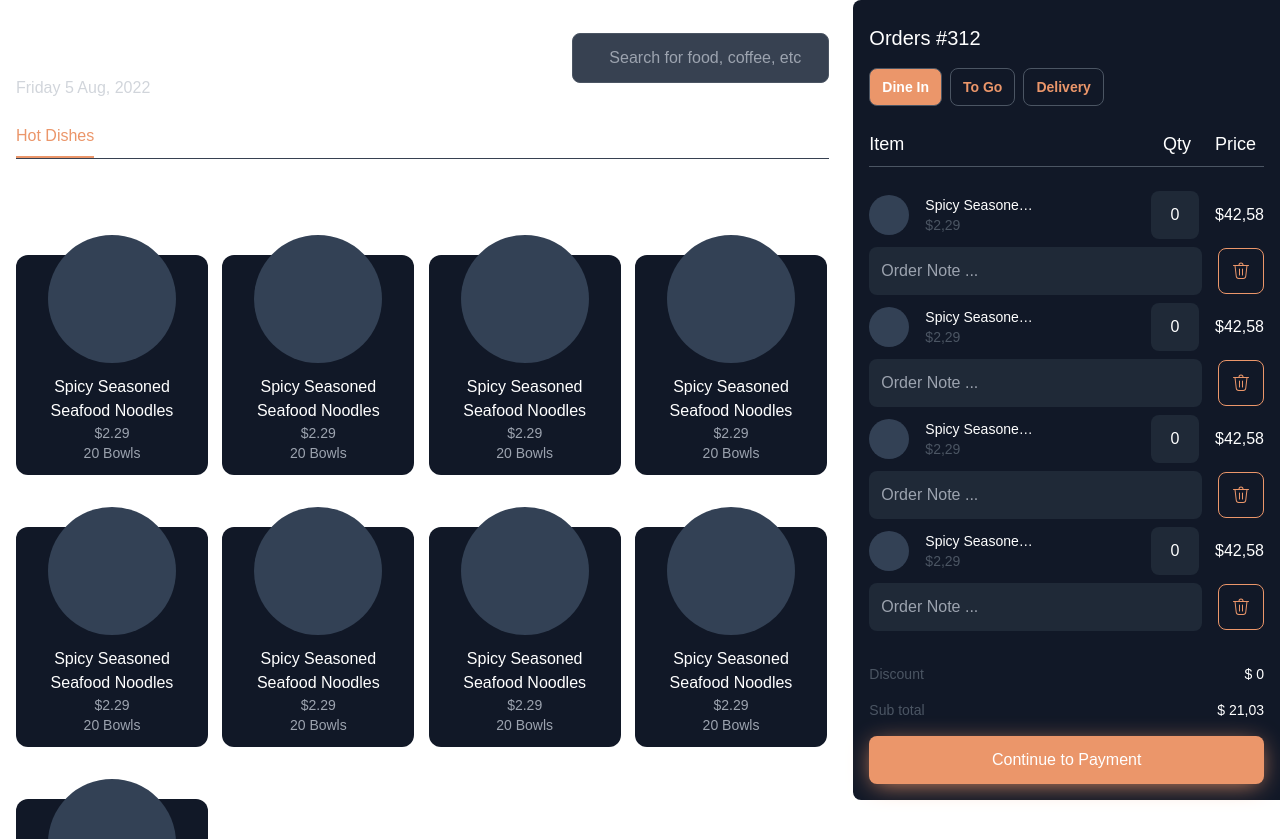
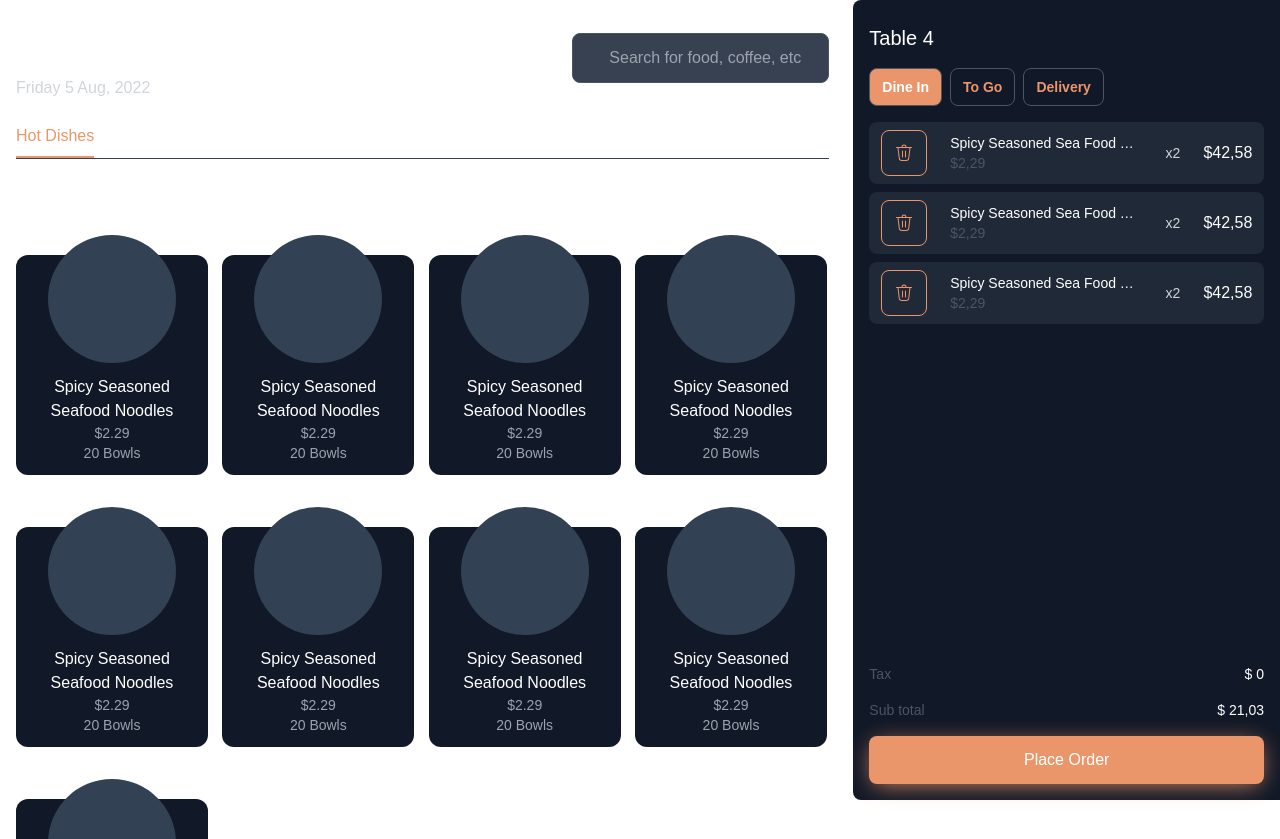
Before and after one commit to dantehduran/restaurant-pos, a Nuxt app: page / in a window 1280 px wide. Shown: the top 839 px of the page. Built offline with nearby package versions, Linux system fonts and the light colour scheme; some icons are missing.

Commit message:
redesign cart

```diff
--- a/components/Home/Cart.vue
+++ b/components/Home/Cart.vue
@@ -1,8 +1,8 @@
 <template>
 	<div class="sticky bg-gray-900 rounded-l-lg top-0 min-h-screen">
-		<div class="flex flex-col gap-y-4 px-4 justify-between max-h-screen">
+		<div class="flex flex-col gap-y-4 px-4 max-h-screen min-h-screen">
 			<div class="bg-gray-900 flex flex-col gap-y-4 pt-6">
-				<h3 class="text-white text-xl">Orders #312</h3>
+				<h3 class="text-white text-xl">Table 4</h3>
 				<div class="flex gap-x-2">
 					<button
 						@click="active = option"
@@ -17,24 +17,21 @@
 						{{ option }}
 					</button>
 				</div>
-				<div class="flex gap-x-4 py-2 mb-2 border-b border-gray-600">
-					<span class="flex-1 text-lg text-white">Item</span>
-					<span class="text-lg text-white">Qty</span>
-					<span class="text-lg text-white px-2">Price</span>
-				</div>
 			</div>
 			<div
-				class="flex flex-col h-1/3 max-h-[50%] gap-y-2 overflow-y-auto scrollbar-hide"
+				class="flex flex-col max-h-[50%] gap-y-2 overflow-y-auto scrollbar-hide"
 			>
 				<HomeCartItem />
 				<HomeCartItem />
 				<HomeCartItem />
+				<!-- <HomeCartItem />
 				<HomeCartItem />
 				<HomeCartItem />
+				<HomeCartItem /> -->
 			</div>
-			<div class="bg-gray-900 flex flex-col gap-y-4 py-4">
+			<div class="bg-gray-900 flex flex-col gap-y-4 py-4 mt-auto">
 				<div class="flex justify-between items-center">
-					<span class="text-sm text-gray-600">Discount</span>
+					<span class="text-sm text-gray-600">Tax</span>
 					<span class="text-sm text-white text-right">$ 0</span>
 				</div>
 				<div class="flex justify-between items-center">
@@ -44,7 +41,7 @@
 				<button
 					class="w-full text-center py-3 bg-primary text-white rounded-lg shadow-primary"
 				>
-					Continue to Payment
+					Place Order
 				</button>
 			</div>
 		</div>
--- a/components/Home/CartItem.vue
+++ b/components/Home/CartItem.vue
@@ -1,26 +1,6 @@
 <template>
-	<div class="w-full flex flex-col gap-y-2">
-		<div class="flex gap-x-4 items-center">
-			<div class="h-10 w-10 rounded-full bg-slate-700"></div>
-			<div class="flex-1">
-				<p class="capitalize text-white text-sm truncate overflow-hidden w-28">
-					spicy seasoned sea food food food
-				</p>
-				<p class="text-gray-600 text-sm">$2,29</p>
-			</div>
-			<input
-				type="text"
-				value="0"
-				class="bg-gray-800 text-white w-12 py-3 rounded-lg text-center"
-			/>
-			<span class="text-white">$42,58</span>
-		</div>
-		<div class="flex gap-x-4 items-center">
-			<input
-				type="text"
-				placeholder="Order Note ..."
-				class="bg-gray-800 text-white w-full py-3 rounded-lg text-left px-3"
-			/>
+	<div class="w-full flex flex-col gap-y-2 p-2 bg-gray-800 rounded-lg">
+		<div class="flex gap-x-4 items-center justify-around">
 			<button class="p-3 border border-primary rounded-lg">
 				<Icon
 					w="20"
@@ -29,6 +9,14 @@
 					icon="fluent:delete-20-regular"
 				/>
 			</button>
+			<div class="w-48">
+				<p class="capitalize text-white text-sm truncate overflow-hidden">
+					spicy seasoned sea food food food
+				</p>
+				<p class="text-gray-600 text-sm">$2,29</p>
+			</div>
+			<span class="text-gray-300 text-sm text-center">x2</span>
+			<span class="text-white">$42,58</span>
 		</div>
 	</div>
 </template>
```
